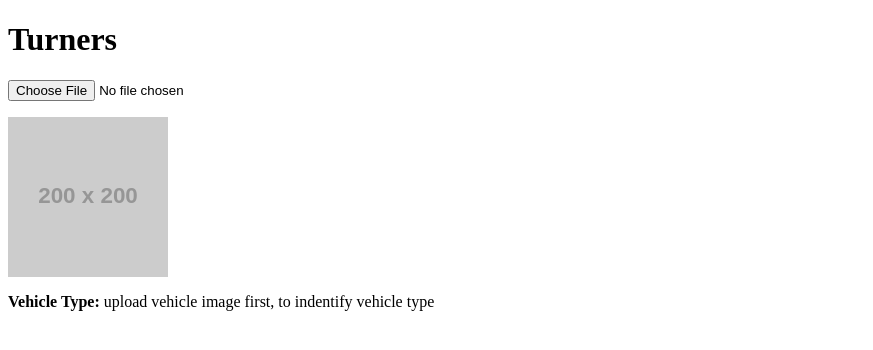
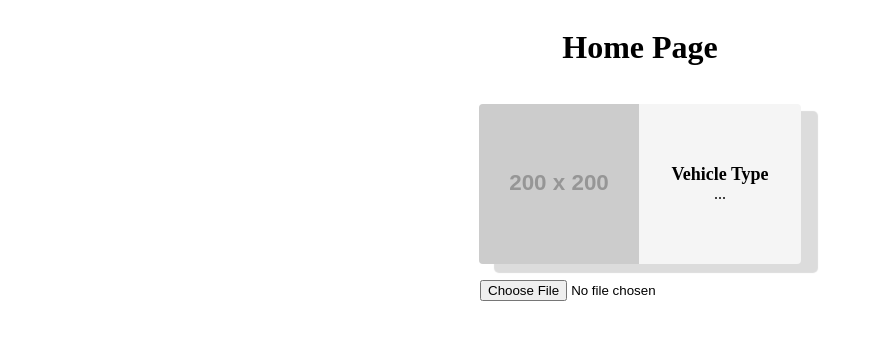
Before and after one commit to CameronBe/Mission1, a React (Vite) app in the folder frontend/: page / in a window 1280 px wide. Shown: the top 350 px of the page, without its empty margins (0-873 px from the left). Built offline with nearby package versions, Linux system fonts and the light colour scheme.

Commit message:
Played around with the styling to improve the layout, positioning and overall look

```diff
--- a/frontend/src/App.css
+++ b/frontend/src/App.css
@@ -0,0 +1,4 @@
+.app {
+  display: grid;
+  justify-items: center;
+}
--- a/frontend/src/App.jsx
+++ b/frontend/src/App.jsx
@@ -3,10 +3,10 @@ import VehicleImageUploader from "./components/VehicleImageUploader";
 
 function App() {
   return (
-    <>
-      <h1>Turners</h1>
+    <div className="app">
+      <h1>Home Page</h1>
       <VehicleImageUploader />
-    </>
+    </div>
   );
 }
 
--- a/frontend/src/components/VehicleImageUploader.jsx
+++ b/frontend/src/components/VehicleImageUploader.jsx
@@ -3,9 +3,7 @@ import { useState } from "react";
 
 const VehicleImageUploader = () => {
   const [vehiclePreview, setVehiclePreview] = useState("");
-  const [vehicleType, setVehicleType] = useState(
-    "upload vehicle image first, to indentify vehicle type"
-  );
+  const [vehicleType, setVehicleType] = useState("...");
   const [isIndentifyingVehicleType, setIsIndentifyingVehicleType] =
     useState(false);
 
@@ -29,8 +27,7 @@ const VehicleImageUploader = () => {
 
   return (
     <>
-      <form>
-        <input type="file" id="upload" onChange={handleVehicleImageUpload} />
+      <div className="vehicleCard">
         <div className="vehiclePreviewBox">
           {vehiclePreview && (
             <img
@@ -40,14 +37,18 @@ const VehicleImageUploader = () => {
             />
           )}
         </div>
+
+        <div>
+          <h2 className="VehicleTypeTitle">Vehicle Type</h2>
+          <p className="VehicleTypeText">
+            {isIndentifyingVehicleType ? "indentifying..." : vehicleType}
+          </p>
+        </div>
+      </div>
+
+      <form className="vehicleImageForm">
+        <input type="file" onChange={handleVehicleImageUpload} />
       </form>
-
-      <p>
-        <b>Vehicle Type:</b>{" "}
-        {isIndentifyingVehicleType
-          ? "indentifying vehicle type..."
-          : vehicleType}
-      </p>
     </>
   );
 };
--- a/frontend/src/components/vehicleImageUploader.css
+++ b/frontend/src/components/vehicleImageUploader.css
@@ -1,5 +1,4 @@
 .vehiclePreviewBox {
-  margin-top: 1rem;
   background-image: url("https://placehold.co/200x200/coral/white");
   background-size: cover;
 }
@@ -8,4 +7,34 @@
 .vehiclePreviewBox {
   width: 10rem;
   height: 10rem;
+  border-top-left-radius: 0.25rem;
+  border-bottom-left-radius: 0.25rem;
 }
+
+.vehicleCard {
+  margin-top: 1rem;
+  display: grid;
+  grid-template-columns: auto auto;
+  gap: 2rem;
+  max-width: 20rem;
+  background-color: whitesmoke;
+  padding-right: 2rem;
+  box-shadow: 1rem 0.5rem 0.0625rem 0.0625rem gainsboro;
+  border-radius: 0.25rem;
+  align-items: center;
+}
+
+.VehicleTypeTitle,
+.VehicleTypeText {
+  margin: 0;
+  text-align: center;
+}
+
+.VehicleTypeTitle {
+  font-size: large;
+}
+
+.vehicleImageForm {
+  margin-top: 1rem;
+  width: 20rem;
+}
```
